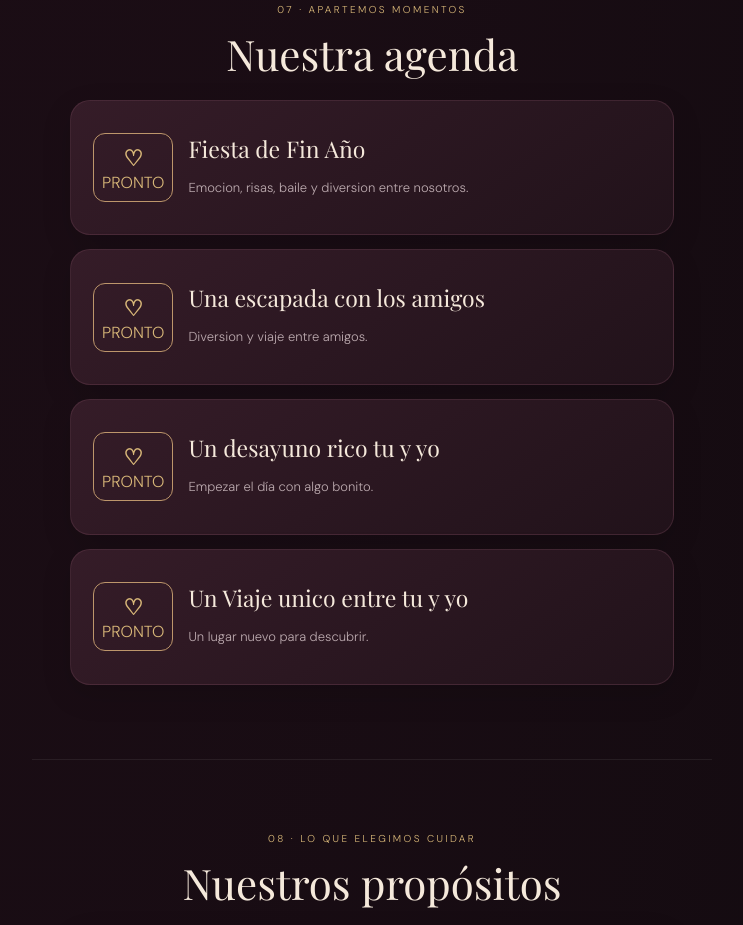
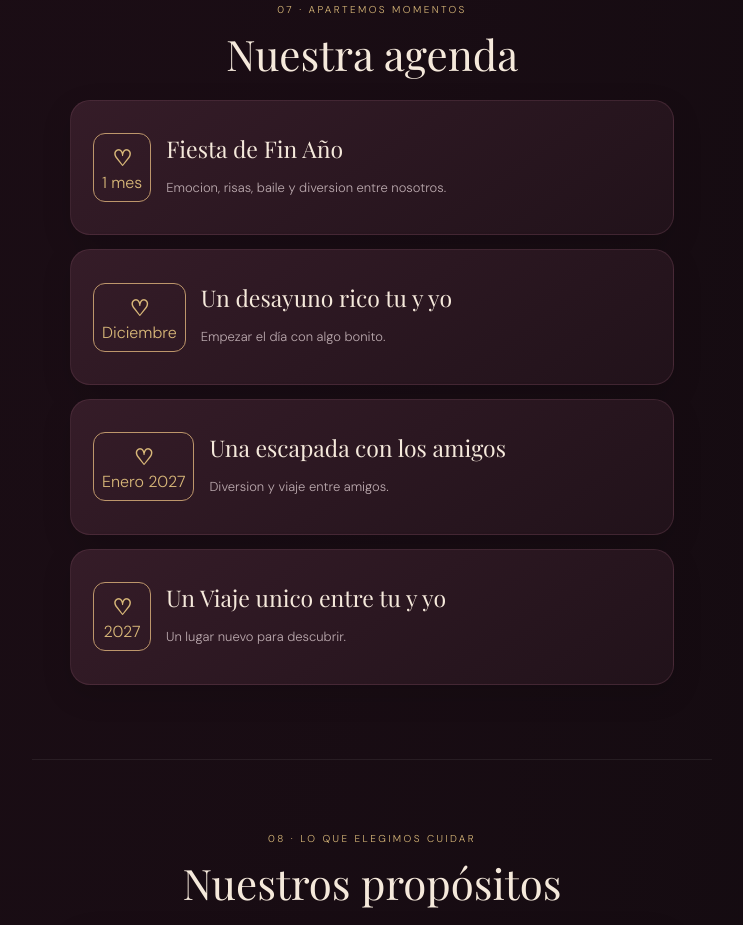
Before and after one commit to martino089810-stack/MesarioNov-2026, a plain HTML site: page index.html in a window 1280 px wide. Shown: the part 5472-6397 px from the top of the page, without its empty margins (268-1011 px from the left). Drawn offline with nearby package versions, Linux system fonts and the light colour scheme; a web font is replaced by a local one.

Commit message:
Update index.html

```diff
--- a/index.html
+++ b/index.html
@@ -284,7 +284,7 @@
       <strong>
        ♡
       </strong>
-      PRONTO
+      1 mes
      </div>
      <div>
       <h3>
@@ -295,12 +295,29 @@
       </p>
      </div>
     </div>
+ <div class="card date-card">
+     <div class="date">
+      <strong>
+       ♡
+      </strong>
+      Diciembre
+     </div>
+     <div>
+      <h3>
+       Un desayuno rico tu y yo
+      </h3>
+      <p class="small">
+       Empezar el d&iacute;a con algo bonito.
+      </p>
+     </div>
+    </div>
+
     <div class="card date-card">
      <div class="date">
       <strong>
        ♡
       </strong>
-      PRONTO
+      Enero 2027
      </div>
      <div>
       <h3>
@@ -311,28 +328,13 @@
       </p>
      </div>
     </div>
+
     <div class="card date-card">
      <div class="date">
       <strong>
        ♡
       </strong>
-      PRONTO
-     </div>
-     <div>
-      <h3>
-       Un desayuno rico tu y yo
-      </h3>
-      <p class="small">
-       Empezar el d&iacute;a con algo bonito.
-      </p>
-     </div>
-    </div>
-    <div class="card date-card">
-     <div class="date">
-      <strong>
-       ♡
-      </strong>
-      PRONTO
+      2027
      </div>
      <div>
       <h3>
```
